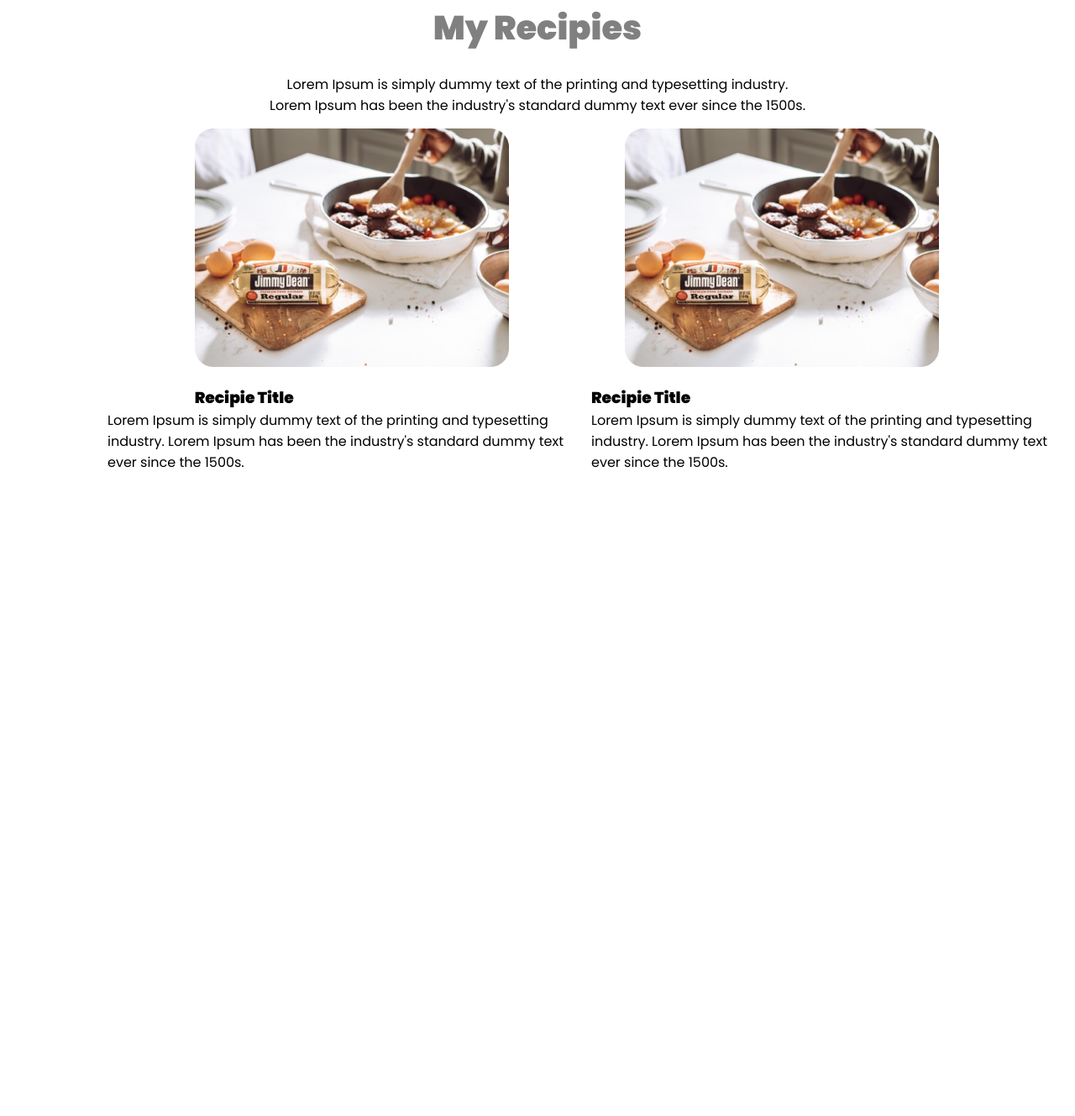
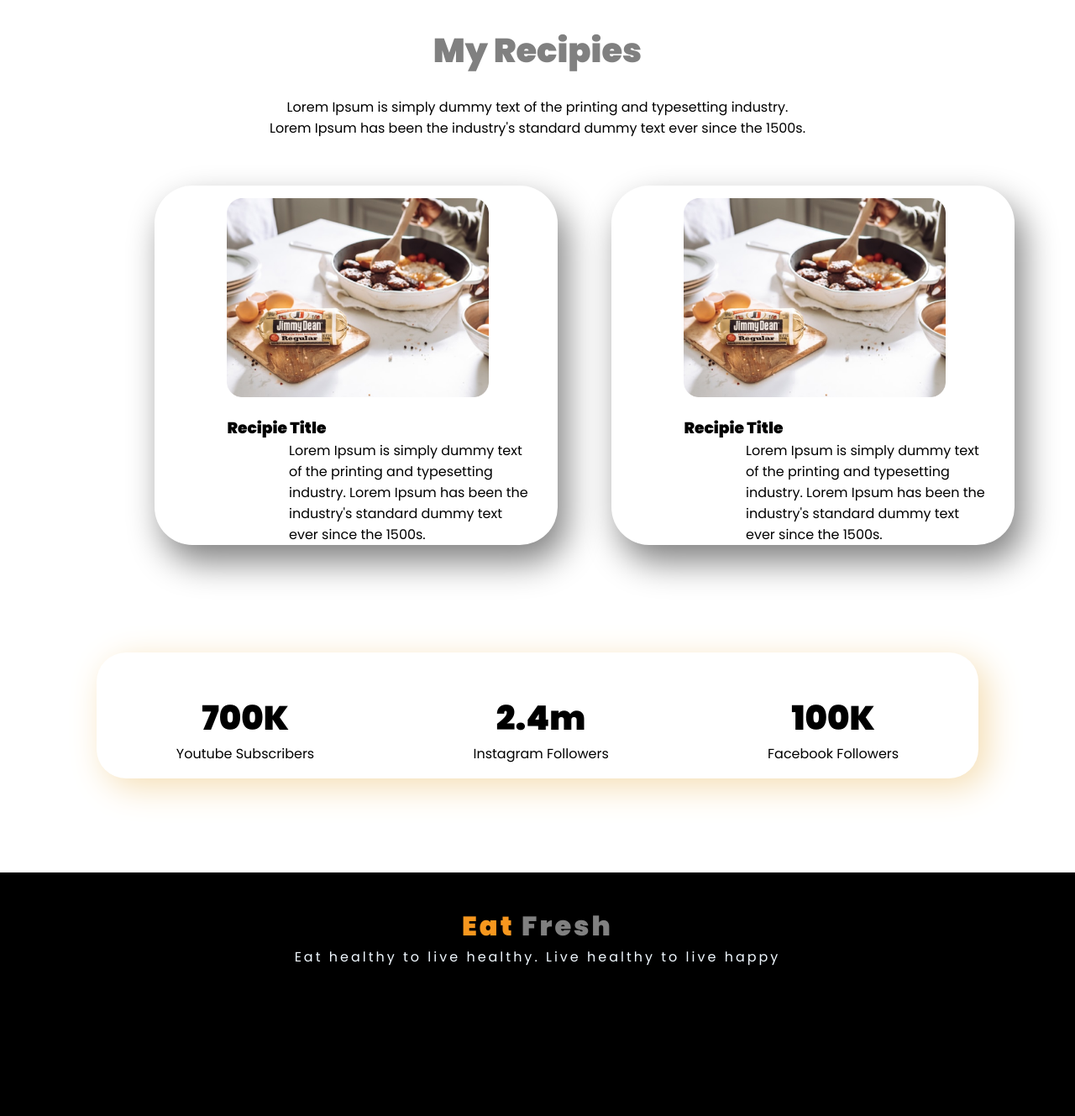
Before and after one commit to Rashidul407/Eat-healthy-ByRashidul, a plain HTML site: page index.html in a window 1280 px wide. Shown: the part 1444-2773 px from the top of the page at 84% size. Before the commit the page ends 2007 px from the top, so only its background shows below. Drawn offline with Linux system fonts and the light colour scheme.

Commit message:
Done All Process

```diff
--- a/index.html
+++ b/index.html
@@ -36,11 +36,11 @@
 
     <section class="body">
       <div class="area-1">
-        <img src="./images/female/Person Image.png" alt="">
+        <img src="./images/female/Person Image.png" alt="" />
       </div>
       <div class="area-1">
         <h1>About Me</h1>
-        <br>
+        <br />
         <p>
           Lorem ipsum dolor sit amet consectetur adipisicing elit. Est magnam
           laboriosam expedita voluptates rem harum, hic libero perspiciatis
@@ -52,32 +52,57 @@
       </div>
     </section>
 
-    <h1 class="recipe">My Recipies</h1><br>
-    <p class="p-tag"> Lorem Ipsum is simply dummy text of the printing and typesetting industry. <br>
+    <h1 class="recipe">My Recipies</h1>
+    <br />
+    <p class="p-tag">
+      Lorem Ipsum is simply dummy text of the printing and typesetting industry.
+      <br />
       Lorem Ipsum has been the industry's standard dummy text ever since the
-        1500s.</p>
+      1500s.
+    </p>
 
     <section class="body-2">
       <div class="food-1">
         <div class="div-1">
-                    <img src="./images/food/Project Cover.jpg" alt="">
+          <img src="./images/food/Project Cover.jpg" alt="" />
           <h3>Recipie Title</h3>
-                <p>Lorem Ipsum is simply dummy text of the printing and
-                    typesetting industry. Lorem Ipsum has been the industry's
-                    standard dummy text ever since the 1500s.</p>
+          <p>
+            Lorem Ipsum is simply dummy text of the printing and typesetting
+            industry. Lorem Ipsum has been the industry's standard dummy text
+            ever since the 1500s.
+          </p>
         </div>
       </div>
       <div class="food-2">
         <div class="div-2">
-                    <img src="./images/food/Project Cover.jpg" alt="">
+          <img src="./images/food/Project Cover.jpg" alt="" />
           <h3>Recipie Title</h3>
-                <p>Lorem Ipsum is simply dummy text of the printing and
-                    typesetting industry. Lorem Ipsum has been the industry's
-                    standard dummy text ever since the 1500s.</p>
+          <p>
+            Lorem Ipsum is simply dummy text of the printing and typesetting
+            industry. Lorem Ipsum has been the industry's standard dummy text
+            ever since the 1500s.
+          </p>
         </div>
       </div>
+    </section>
 
-
+    <section class="body-3">
+      <div class="box-1">
+        <h1>700K</h1>
+        <p>Youtube Subscribers</p>
+      </div>
+      <div class="box-2">
+        <h1>2.4m</h1>
+        <p>Instagram Followers</p>
+      </div>
+      <div class="box-3">
+        <h1>100K</h1>
+        <p>Facebook Followers</p>
+      </div>
     </section>
   </body>
+  <footer>
+    <h1> <span class="eat">Eat </span>  Fresh</h1>
+    <p>Eat healthy to live healthy. Live healthy to live happy</p>
+  </footer>
 </html>
--- a/style.css
+++ b/style.css
@@ -49,31 +49,40 @@ font-family: 'Poppins', sans-serif;
 
 .body{
     display: flex;
-    padding-left: 5%;
+    /* padding-left: 5%; */
     margin-bottom: 2rem;
+    margin: 0 auto;
+    width:85%;
+    height: 500px;
 
 }
 
 .area-1{
-    width: 50%;
+    /* width: 50%; */
+    background-color: rgb(52, 58, 58);
+    box-shadow: 0px  10px gray;
+    text-align: justify;
+    color: azure;
     /* background-image: url(./images/shapes/7.png);
     background-repeat: no-repeat; */
 }
 
 .area-1 img{
-    width: 30%;
-    padding-left: 20%;
+    width: 40%;
+    margin-top: 5rem;
+    margin-left: 7rem;
 }
 
 .area-1 h1{
     font-size: 54px;
-    color: grey;
-    margin-top: 7rem;
+    color: white;
+    margin-top: 3.5rem;
 }
 
 .area-1 p{
     font-size: 20px;
     width: 70%;
+
 }
 
 .area-1 a{
@@ -102,9 +111,13 @@ font-family: 'Poppins', sans-serif;
 
 .body-2{
     display: flex;
-    width: 90%;
-
-    padding-left: 10%;
+    width: 80%;
+    gap: 4rem;
+    margin-top: 3.5rem;
+    margin-bottom: 2.5rem;
+    margin-left: 7.5rem;
+    padding-right: 5%;
+    padding-left: 5%;
 }
 
 .food-1 img{
@@ -125,6 +138,85 @@ font-family: 'Poppins', sans-serif;
     padding-left: 18%;
 
 }
+
+.div-1{
+    background-color: white;
+    border-radius: 45px;
+    box-shadow: 10px 20px 40px grey;
+
+}
+
+.div-2{
+    background-color: white;
+    border-radius: 45px;
+    box-shadow: 10px 20px 40px grey;
+}
+
+.div-1 p{
+    margin-left: 10rem;
+    width: 60%;
+}
 .div-1 img{
     padding-left: 18%;
 }
+.div-2 h3 {
+    padding-left: 18%;
+
+}
+
+.div-2 p{
+    margin-left: 10rem;
+    width: 60%;
+}
+.div-2 img{
+    padding-left: 18%;
+}
+
+.body-3{
+    display: flex;
+    justify-content: space-around;
+    margin-bottom: 2.5rem;
+    background-color: white;
+    border-radius: 35px;
+    box-shadow: 10px 10px 40px wheat;
+    height: 150px;
+    width: 82%;
+    margin: 0 auto;
+    margin-top: 8rem;
+    margin-bottom: 2rem;
+}
+
+.box-1 , .box-2 , .box-3{
+    margin-top: 3rem;
+
+}
+
+.box-1 h1{
+    font-size: 40px;
+    text-align: center;
+}
+.box-2 h1{
+    font-size: 40px;
+    text-align: center;
+}
+.box-3 h1{
+    font-size: 40px;
+    text-align: center;
+}
+
+footer{
+    background-color: black;
+    color: aliceblue;
+    text-align: center;
+    height: 250px;
+    padding-top: 40px;
+    letter-spacing: 3px;
+    margin-top: 7rem;
+}
+
+.eat{
+    color: #f7971e;
+}
+footer h1{
+    color: gray;
+}
```
Lines whose indentation alone changed are shown as unchanged.
